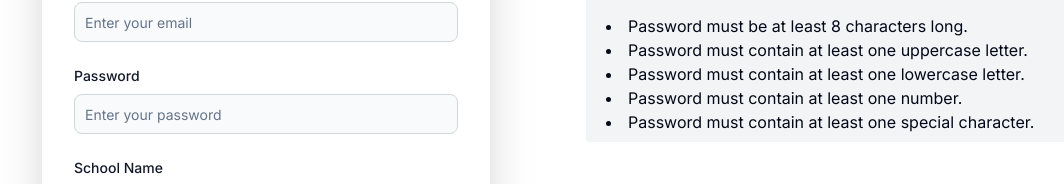
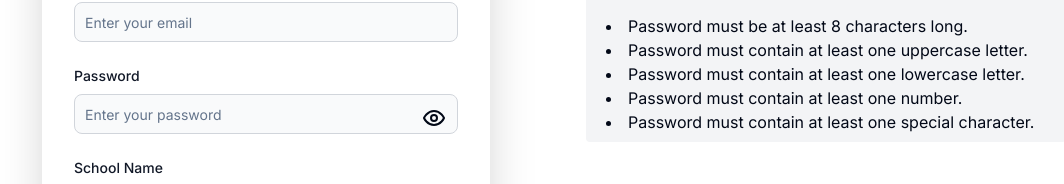
Before and after one commit to KangarooPakistan/kangaroopakistan-web, a Next.js app: page /register in a window 1280 px wide. Shown: the part 154-338 px from the top of the page, without its empty margins (54-1118 px from the left). Built offline with nearby package versions, Linux system fonts and the light colour scheme; no server answers.

Commit message:
pasword toggle

```diff
--- a/app/(main)/login/page.tsx
+++ b/app/(main)/login/page.tsx
@@ -1,5 +1,7 @@
 "use client";
 import React, { useEffect, useState } from "react";
+import { EyeOff, Eye } from "lucide-react";
+
 import * as z from "zod";
 import { zodResolver } from "@hookform/resolvers/zod";
 import { useForm } from "react-hook-form";
@@ -20,6 +22,7 @@ import Link from "next/link";
 const Login = () => {
   const [error, setError] = useState("");
   const [success, setSuccess] = useState("");
+  const [showPassword, setShowPassword] = useState(false);
   const router = useRouter();
   const { data: session, status } = useSession();
   const formSchema = z.object({
@@ -62,7 +65,9 @@ const Login = () => {
       console.log("User's role:", session.user.role);
     }
   }, [session]);
-
+  const togglePasswordVisibility = () => {
+    setShowPassword(!showPassword);
+  };
   return (
     <section className="bg-white">
       <div className="flex flex-col items-center justify-center px-6 py-8 mx-auto h-screen lg:py-0">
@@ -107,13 +112,26 @@ const Login = () => {
                     <FormItem>
                       <FormLabel className="label">Password</FormLabel>
                       <FormControl>
-                        <Input
-                          type="password"
-                          disabled={isLoading}
-                          className="input"
-                          placeholder="Enter your password"
-                          {...field}
-                        />
+                        <div className="relative">
+                          <Input
+                            type={showPassword ? "text" : "password"}
+                            disabled={isLoading}
+                            className="input pl-10" // Adjust padding to accommodate the icon
+                            placeholder="Enter your password"
+                            {...field}
+                          />
+                          {showPassword ? (
+                            <EyeOff
+                              className="absolute top-3 right-3 cursor-pointer"
+                              onClick={togglePasswordVisibility}
+                            />
+                          ) : (
+                            <Eye
+                              className="absolute top-3 right-3 cursor-pointer"
+                              onClick={togglePasswordVisibility}
+                            />
+                          )}
+                        </div>
                       </FormControl>
                       <FormMessage />
                     </FormItem>
--- a/app/(main)/register/page.tsx
+++ b/app/(main)/register/page.tsx
@@ -1,8 +1,9 @@
 "use client";
-import React from "react";
+import React, { useState } from "react";
 import * as z from "zod";
 import axios from "axios";
 import { zodResolver } from "@hookform/resolvers/zod";
+import { EyeOff, Eye } from "lucide-react";
 import { useForm } from "react-hook-form";
 import {
   Form,
@@ -56,7 +57,7 @@ const formSchema = z.object({
     message: "Principal's last name cannot be empty",
   }),
   p_contact: z.string().refine((data) => data.trim() !== "", {
-    message: "Phone numbercannot be empty",
+    message: "Phone number cannot be empty",
   }),
   // .regex(/^\d{4}-\d{7}$/, "Phone number must be in the format 0333-5194964"),
   p_phone: z.string().refine((data) => data.trim() !== "", {
@@ -93,7 +94,10 @@ const formSchema = z.object({
   }),
   // At least one special character
 });
+
 const UserRegister = () => {
+  const [showPassword, setShowPassword] = useState(false);
+
   const router = useRouter();
   const form = useForm({
     resolver: zodResolver(formSchema),
@@ -137,6 +141,9 @@ const UserRegister = () => {
       console.log(error);
     }
   };
+  const togglePasswordVisibility = () => {
+    setShowPassword(!showPassword);
+  };
   return (
     <section className="bg-white mb-12">
       <div className=" pt-10 h-screen grid grid-cols-1 md:grid-cols-2 gap-2 xl:gap-0">
@@ -176,13 +183,26 @@ const UserRegister = () => {
                     <FormItem className="">
                       <FormLabel className="label mt-5">Password</FormLabel>
                       <FormControl>
-                        <Input
-                          type="password"
-                          disabled={isLoading}
-                          className="input"
-                          placeholder="Enter your password"
-                          {...field}
-                        />
+                        <div className="relative">
+                          <Input
+                            type={showPassword ? "text" : "password"}
+                            disabled={isLoading}
+                            className="input pl-10" // Adjust padding to accommodate the icon
+                            placeholder="Enter your password"
+                            {...field}
+                          />
+                          {showPassword ? (
+                            <EyeOff
+                              className="absolute top-3 right-3 cursor-pointer"
+                              onClick={togglePasswordVisibility}
+                            />
+                          ) : (
+                            <Eye
+                              className="absolute top-3 right-3 cursor-pointer"
+                              onClick={togglePasswordVisibility}
+                            />
+                          )}
+                        </div>
                       </FormControl>
                       <FormMessage />
                     </FormItem>
```
